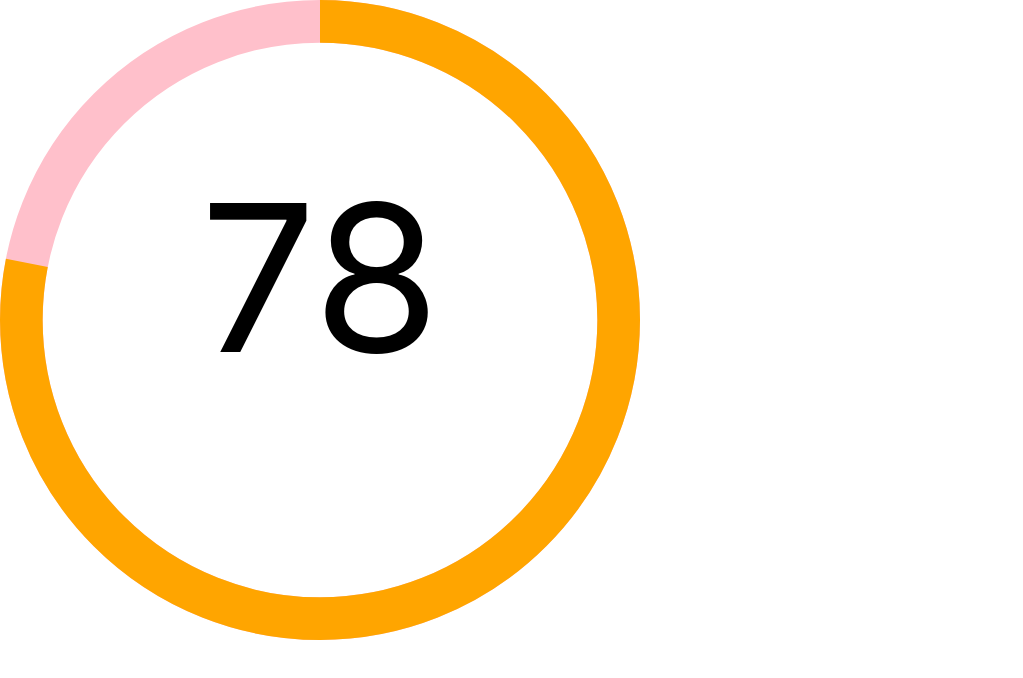
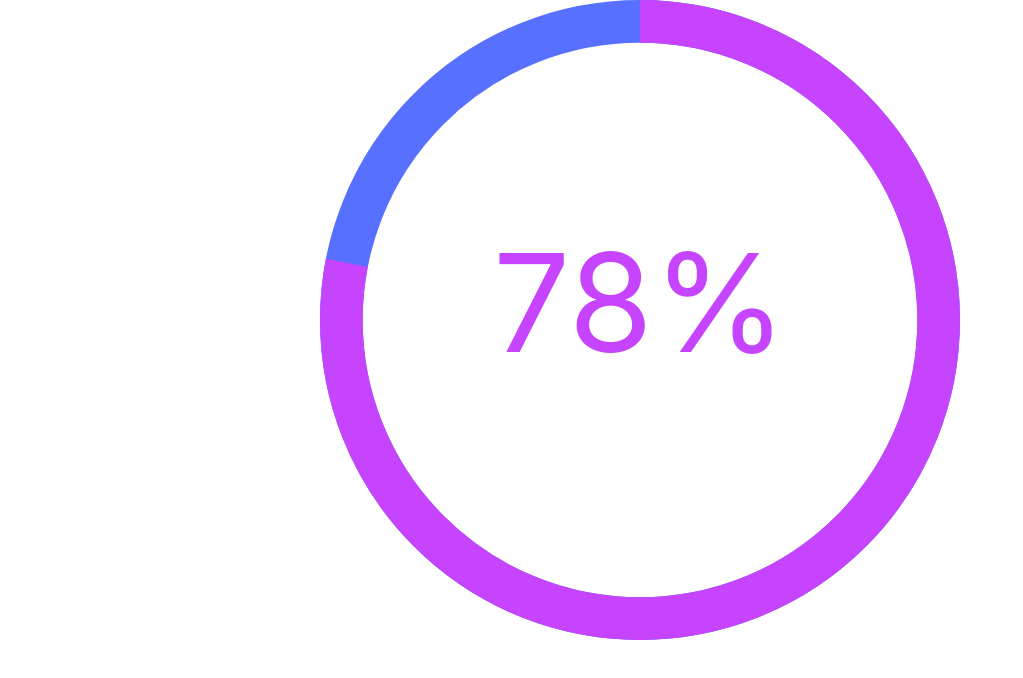
Before and after one commit to PierreDaily/circular-progress-indicator, a React (Create React App) app: page / in a window 1280 px wide. Shown: the top 678 px of the page, without its empty margins (0-1023 px from the left). Built offline with nearby package versions, Linux system fonts and the light colour scheme.

Commit message:
ADD - text color animation & size update

```diff
--- a/src/App.tsx
+++ b/src/App.tsx
@@ -6,7 +6,7 @@ import { ProgressBarCircular } from './components/ProgressBarCircular';
 function App() {
   return (
     <div className="App">
-      <ProgressBarCircular colour1="pink" colour2="orange" progress={78} />
+      <ProgressBarCircular color1="#5770ff" color2="#c644fd" progress={78} />
     </div>
   );
 }
--- a/src/components/ProgressBarCircular.tsx
+++ b/src/components/ProgressBarCircular.tsx
@@ -8,14 +8,25 @@ const animateCircle = (progress: number) => keyframes`
   }
   30% {
     opacity: 0.3;
-    stroke-dashoffset: ${440 - ((440 / 100) * progress * 0.2)};
+    stroke-dashoffset: ${440 - (440 / 100) * progress * 0.2};
   }
   80% {
     opacity: 0.8;
-    stroke-dashoffset: ${440 - ((440 / 100) * progress * 0.4)};
+    stroke-dashoffset: ${440 - (440 / 100) * progress * 0.4};
   }
   100% {
     opacity: 1;
+  }
+`;
+
+const textAnimation = (color1: string = "black", color2: string = "black") => keyframes`
+  from {
+    fill: ${color1};
+    opacity: 0.4;
+  }
+
+  to {
+    fill: ${color2};
   }
 `;
 
@@ -26,61 +37,82 @@ const Circle = styled.circle`
 `;
 
 interface Circle1Props {
-  readonly colour?: string;
-};
+  readonly color?: string;
+}
 
 const Circle1 = styled(Circle) <Circle1Props>`
-  stroke: ${props => props.colour || "red"};
+  stroke: ${(props) => props.color || "red"};
   stroke-dashoffset: 0;
 `;
 
 interface Circle2Props {
-  readonly colour?: string;
+  readonly color?: string;
   readonly progress: number;
-};
+}
 const Circle2 = styled(Circle) <Circle2Props>`
-  animation: ${(props) => css`${animateCircle(props.progress)}`} 2s linear;
+  animation: ${(props) =>
+    css`
+        ${animateCircle(props.progress)}
+      `}
+    2s linear;
 
-  stroke: ${props => props.colour || "blue"};
+  stroke: ${(props) => props.color || "blue"};
   stroke-dashoffset: calc(
     var(--progress-bar-stroke-offset) -
-      ((var(--progress-bar-stroke-offset) / 100) * ${props => props.progress})
+      ((var(--progress-bar-stroke-offset) / 100) * ${(props) => props.progress})
   );
   transform-origin: center;
   transform: rotate(-90deg);
 `;
 
-const Container = styled.div`
+interface SVGProps {
+  readonly color1?: string;
+  readonly color2?: string;
+}
+
+const SVG = styled.svg <SVGProps>`
+  // transform: rotate(-90deg);
   --progress-bar-stroke-offset: 440;
   --stroke-width: 10px;
   position: relative;
   width: 50%;
 
   text {
-    font-size: 3rem;
+    animation: ${(props) =>
+    css`
+          ${textAnimation(props.color1, props.color2)}
+        `} 2s linear;
+    font-size: 200%;
+    transform-origin: center;
   }
 `;
 
-const SVG = styled.svg`
-  // transform: rotate(-90deg);
-`;
+interface Props {
+  color1?: string;
+  color2?: string;
+  progress: number;
+}
 
-interface Props {
-  colour1?: string,
-  colour2?: string,
-  progress: number
-};
-
-const ProgressBarCircular: React.FC<Props> = ({ colour1, colour2, progress }) => {
+const ProgressBarCircular: React.FC<Props> = ({
+  color1,
+  color2,
+  progress,
+}) => {
   const filteredProgress = Math.abs(progress) > 100 ? 100 : Math.abs(progress);
   return (
-    <Container>
-      <SVG viewBox="0 0 150 150">
-        <Circle1 cx="75" cy="75" r="70" colour={colour1}></Circle1>
-        <Circle2 cx="75" cy="75" r="70" colour={colour2} progress={filteredProgress}></Circle2>
-        <text x="50%" y="55%" text-anchor="middle">{filteredProgress}</text>
-      </SVG >
-    </Container>
+    <SVG viewBox="0 0 150 150" color1={color1} color2={color2}>
+      <Circle1 cx="75" cy="75" r="70" color={color1}></Circle1>
+      <Circle2
+        cx="75"
+        cy="75"
+        r="70"
+        color={color2}
+        progress={filteredProgress}
+      ></Circle2>
+      <text x="50%" y="55%" text-anchor="middle" fill={color2}>
+        {filteredProgress}%
+      </text>
+    </SVG>
   );
 };
 
```
